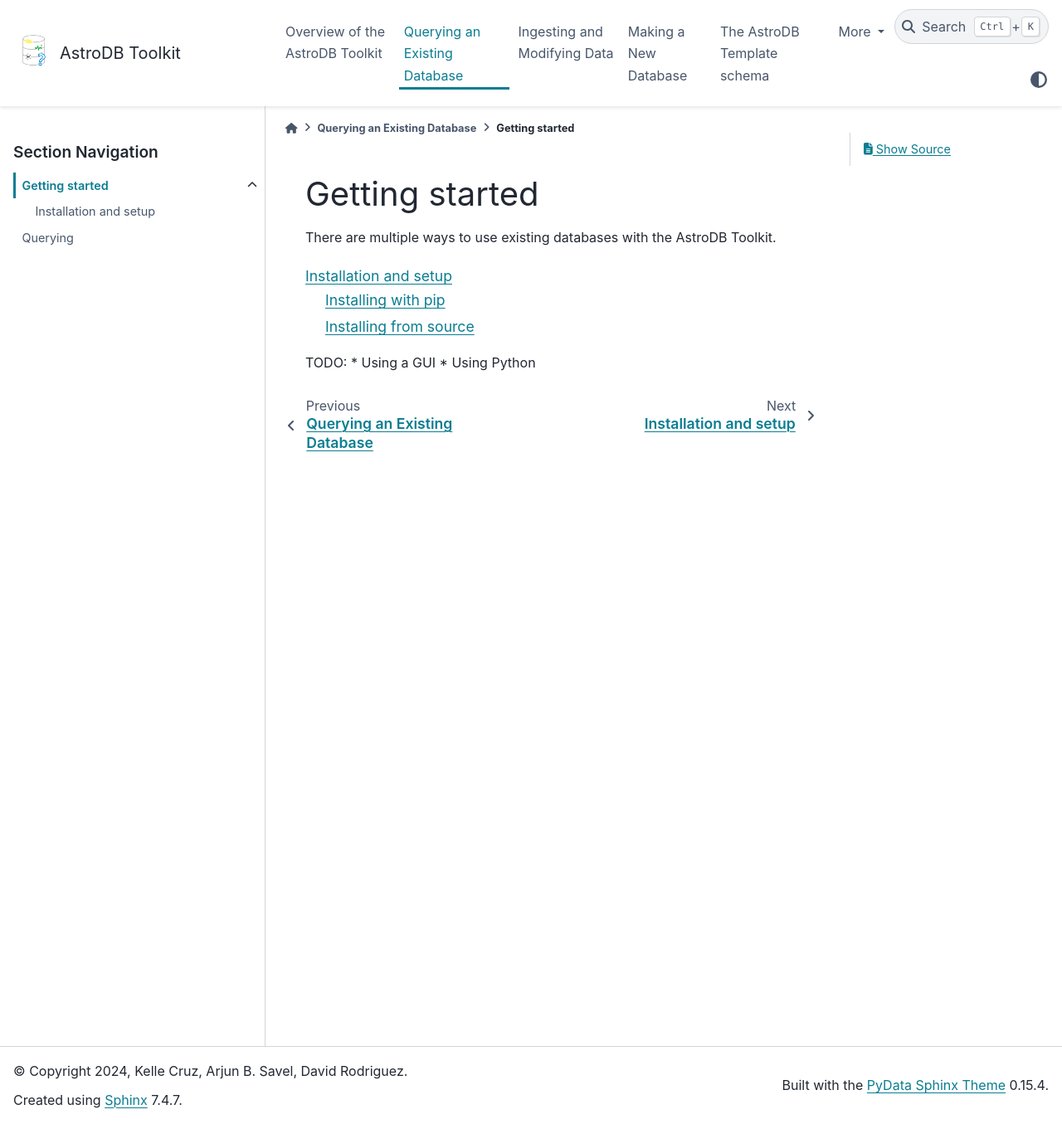
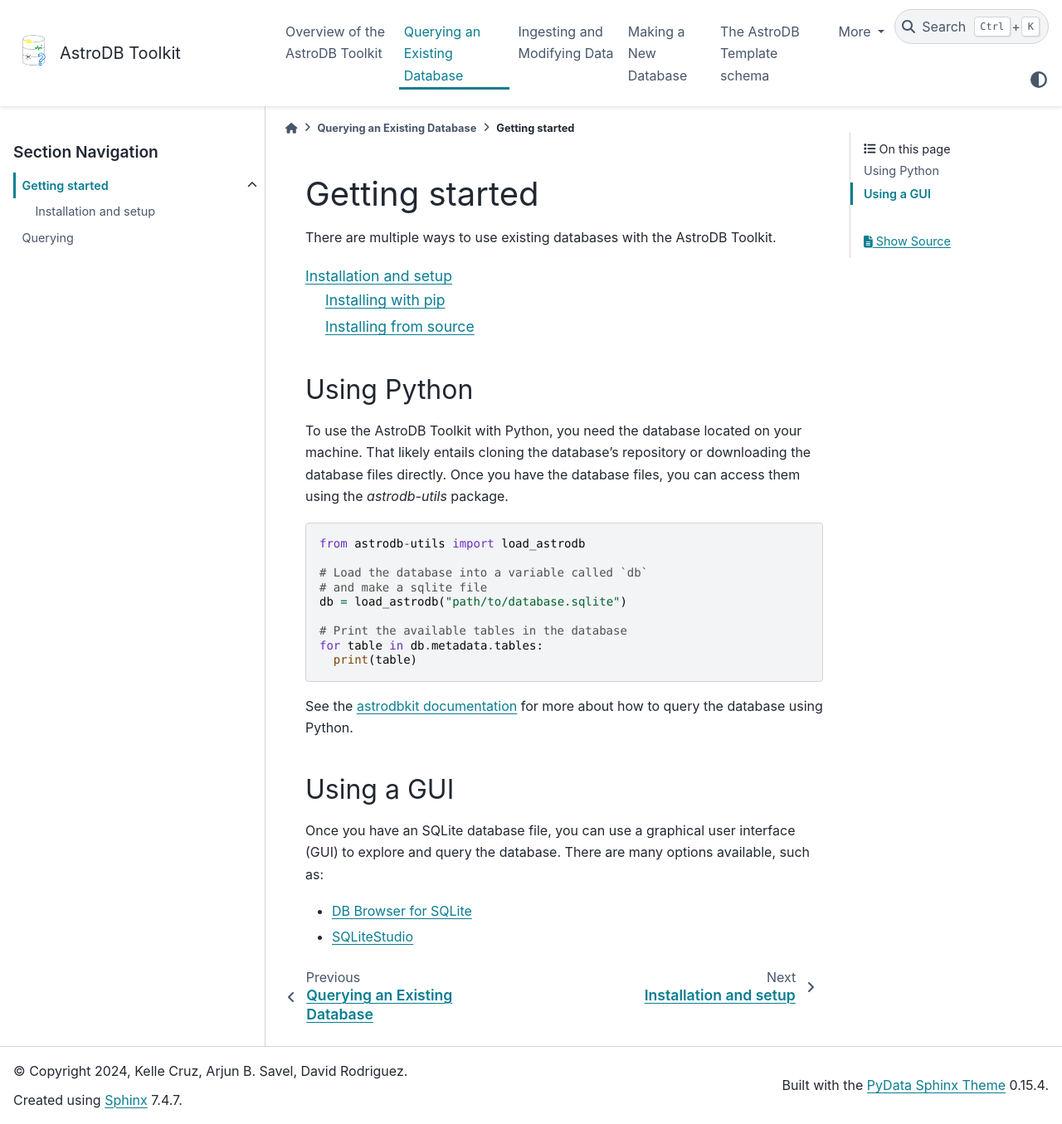
Before and after one commit to astrodbtoolkit/astrodb_utils, a Sphinx documentation site: the page built from docs/pages/querying_existing_db/getting_started/index.rst, in a window 1280 px wide and 1355 px high. Shown: the whole window at 83% size. Built offline with Sphinx 7.4.7 and the PyData theme 0.15.4, drawn with Linux system fonts in a browser that asks for light colours; the version number could not be read and is left out.

Commit message:
expand on loading a database

```diff
--- a/docs/pages/querying_existing_db/getting_started/index.rst
+++ b/docs/pages/querying_existing_db/getting_started/index.rst
@@ -7,6 +7,33 @@ There are multiple ways to use existing databases with the AstroDB Toolkit.
 
   installation
 
-TODO:
-* Using a GUI
-* Using Python
+
+Using Python
+------------
+
+To use the AstroDB Toolkit with Python, you need the database located on your machine.
+That likely entails cloning the database's repository or downloading the database files directly.
+Once you have the database files, you can access them using the `astrodb-utils` package.
+
+.. code-block:: python
+
+    from astrodb-utils import load_astrodb
+
+    # Load the database into a variable called `db`
+    # and make a sqlite file
+    db = load_astrodb("path/to/database.sqlite")
+
+    # Print the available tables in the database
+    for table in db.metadata.tables:
+      print(table)
+
+See the `astrodbkit documentation <https://astrodbkit.readthedocs.io/en/latest/>`_ for more about how to query the database using Python.
+
+Using a GUI
+-----------
+
+Once you have an SQLite database file, you can use a graphical user interface (GUI) to explore and query the database.
+There are many options available, such as:
+
+- `DB Browser for SQLite <https://sqlitebrowser.org/>`_
+- `SQLiteStudio <https://sqlitestudio.pl/>`_
```
